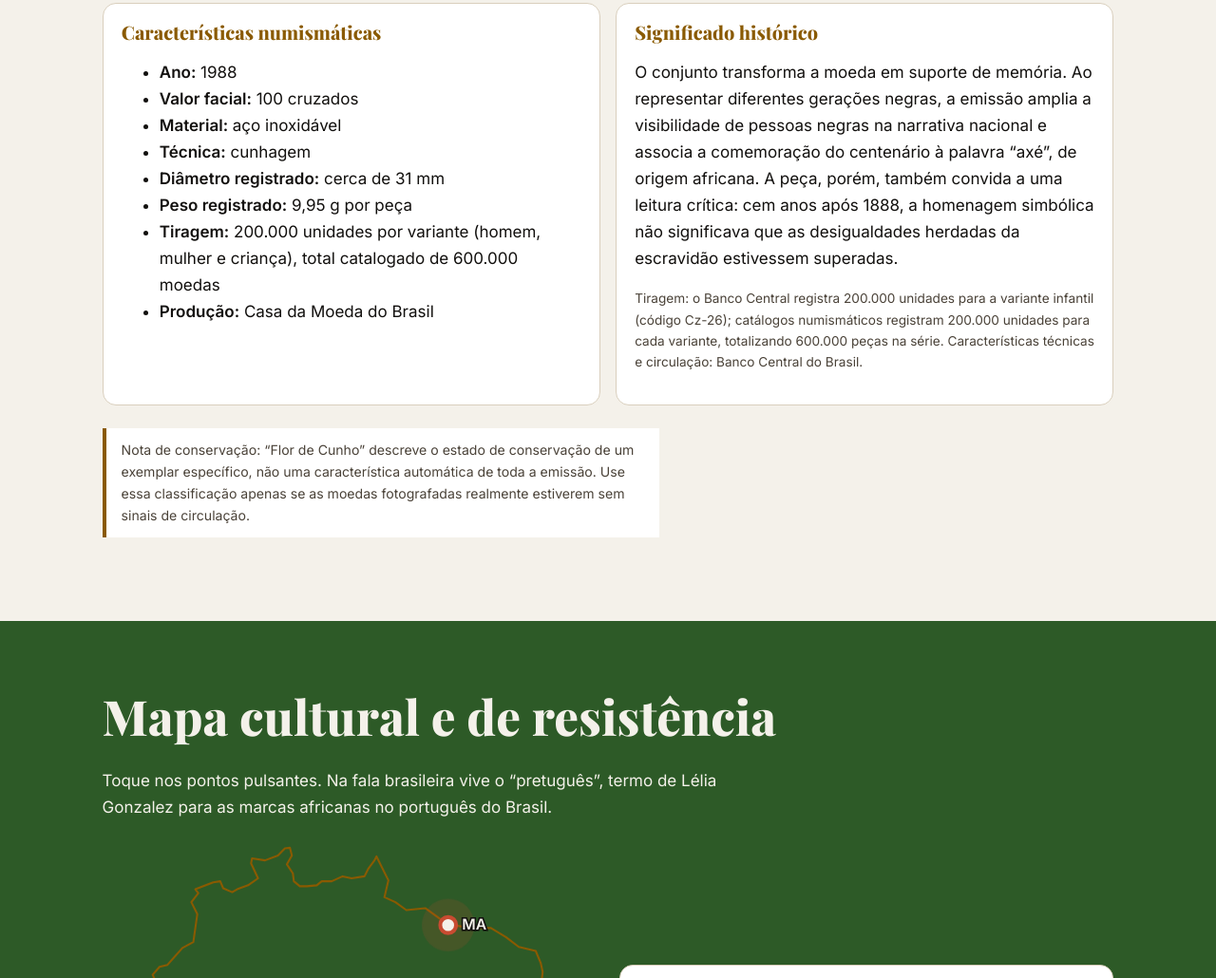
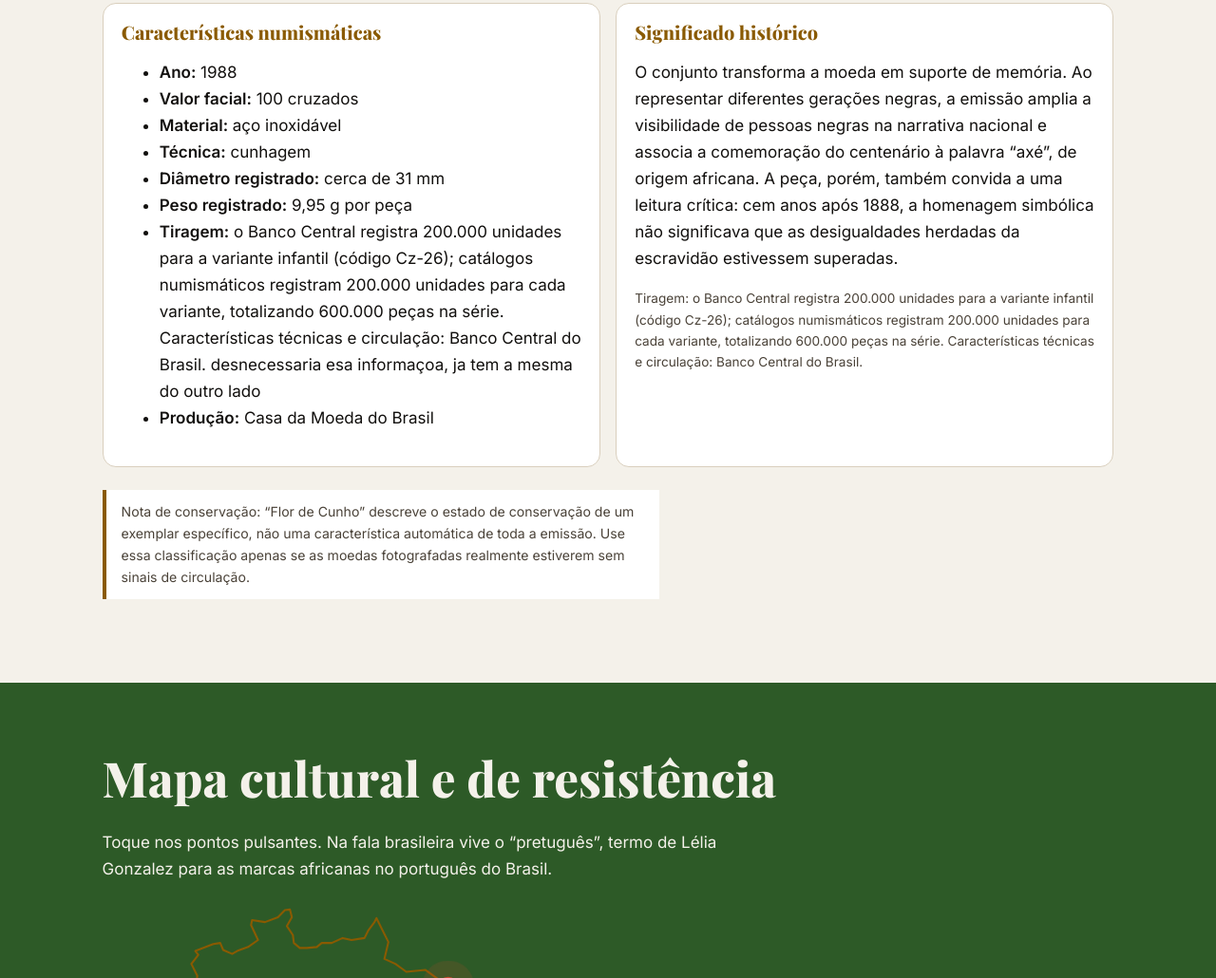
Before and after one commit to f3nrirbr/Conciencia-negra-cedup, a plain HTML site: page index.html in a window 1280 px wide. Shown: the part 2549-3579 px from the top of the page at 95% size. Drawn offline with nearby package versions, Linux system fonts and the light colour scheme.

```diff
--- a/index.html
+++ b/index.html
@@ -145,7 +145,7 @@ footer{background:#0D0D0D;color:#cfc8ba;padding:2rem 0;font-size:.9rem}
 <figure class="coin-view"><img src="fotos/trio-axe-reverso.jpg" alt="Reversos das três moedas comemorativas do Trio Axé, de 1988" loading="lazy"><figcaption><strong>Reversos — conjunto de três moedas.</strong> Valor de 100 cruzados e inscrição Brasil. Substitua este arquivo pela montagem com os três reversos.</figcaption></figure>
 </div>
 <div class="info-grid">
-<div class="info-card"><h3>Características numismáticas</h3><ul><li><strong>Ano:</strong> 1988</li><li><strong>Valor facial:</strong> 100 cruzados</li><li><strong>Material:</strong> aço inoxidável</li><li><strong>Técnica:</strong> cunhagem</li><li><strong>Diâmetro registrado:</strong> cerca de 31 mm</li><li><strong>Peso registrado:</strong> 9,95 g por peça</li><li><strong>Tiragem:</strong> 200.000 unidades por variante (homem, mulher e criança), total catalogado de 600.000 moedas</li><li><strong>Produção:</strong> Casa da Moeda do Brasil</li></ul></div>
+<div class="info-card"><h3>Características numismáticas</h3><ul><li><strong>Ano:</strong> 1988</li><li><strong>Valor facial:</strong> 100 cruzados</li><li><strong>Material:</strong> aço inoxidável</li><li><strong>Técnica:</strong> cunhagem</li><li><strong>Diâmetro registrado:</strong> cerca de 31 mm</li><li><strong>Peso registrado:</strong> 9,95 g por peça</li><li><strong>Tiragem:</strong> o Banco Central registra 200.000 unidades para a variante infantil (código Cz-26); catálogos numismáticos registram 200.000 unidades para cada variante, totalizando 600.000 peças na série. Características técnicas e circulação: Banco Central do Brasil. desnecessaria esa informaçoa, ja tem a mesma do outro lado</li><li><strong>Produção:</strong> Casa da Moeda do Brasil</li></ul></div>
 <div class="info-card"><h3>Significado histórico</h3><p>O conjunto transforma a moeda em suporte de memória. Ao representar diferentes gerações negras, a emissão amplia a visibilidade de pessoas negras na narrativa nacional e associa a comemoração do centenário à palavra “axé”, de origem africana. A peça, porém, também convida a uma leitura crítica: cem anos após 1888, a homenagem simbólica não significava que as desigualdades herdadas da escravidão estivessem superadas.</p><p class="src">Tiragem: o Banco Central registra 200.000 unidades para a variante infantil (código Cz-26); catálogos numismáticos registram 200.000 unidades para cada variante, totalizando 600.000 peças na série. Características técnicas e circulação: Banco Central do Brasil.</p></div>
 </div>
 <p class="note">Nota de conservação: “Flor de Cunho” descreve o estado de conservação de um exemplar específico, não uma característica automática de toda a emissão. Use essa classificação apenas se as moedas fotografadas realmente estiverem sem sinais de circulação.</p>
```
